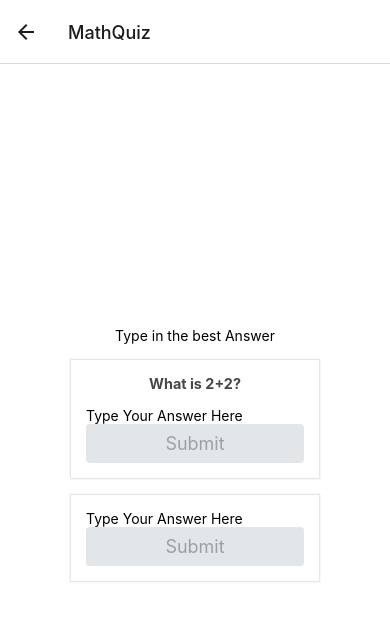
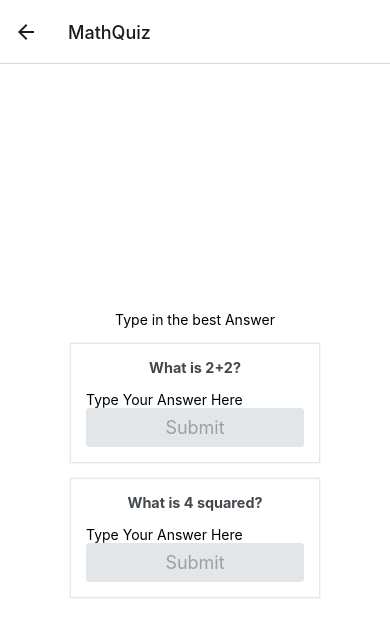
Before and after one commit to alanpnguyen123/portfolio2, a React Native app in the folder quizapp/: screen /MathQuiz in a window 390 px wide. Shown: the top 620 px of the page. Built offline with nearby package versions, Linux system fonts and the light colour scheme.

Commit message:
April 25, 2022 9:27 PM

```diff
--- a/quizapp/screens/MathQuiz.js
+++ b/quizapp/screens/MathQuiz.js
@@ -27,6 +27,7 @@ const QuizScreen = () => {
             console.log(text)
         }
     },[text,score])
+
     let [number, setNumber] = useState('');
     let[grade, setGrade] =useState()
     let checkNumber = useCallback(()=>{
@@ -35,8 +36,10 @@ const QuizScreen = () => {
         }
         else{
             setGrade("Incorrect!")
+            console.log(number)
         }
     },[number,grade])
+
   return (
     <View style={styles.container}>
     <Text>Type in the best Answer</Text>
@@ -53,6 +56,7 @@ const QuizScreen = () => {
         </View>
         </Card>
         <Card>
+        <Card.Title>{questions[1].title}</Card.Title>
         <View>
             <TextInput
             placeholder="Type Your Answer Here"
```
